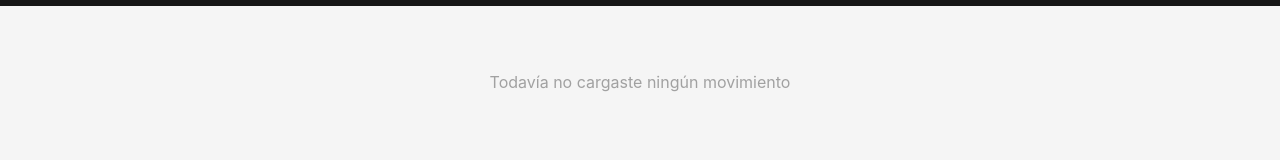
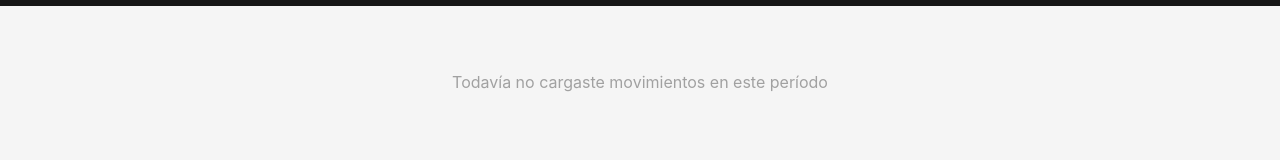
Before and after one commit to leisosag/trackly, a React (Vite) app: page / in a window 1280 px wide. Shown: the part 132-292 px from the top of the page. Built offline with nearby package versions, Linux system fonts and the light colour scheme.

Commit message:
feat: filter movements by selected month

```diff
--- a/src/features/budgets/components/BudgetList.tsx
+++ b/src/features/budgets/components/BudgetList.tsx
@@ -2,6 +2,7 @@ import { calculateBudgetProgress } from '@/shared/utils';
 import { BudgetCard } from './BudgetCard';
 import type { Movement } from '@/features/movements';
 import type { Budget } from '../types';
+import { useSelectedMonth } from '@/shared/context';
 
 interface BudgetListProps {
   budgets: Budget[];
@@ -14,6 +15,7 @@ export function BudgetList({
   movements,
   onBudgetClick,
 }: BudgetListProps) {
+  const { selectedDate } = useSelectedMonth();
   const general = budgets.find((b) => b.isGeneral);
   const custom = budgets.filter((b) => !b.isGeneral);
 
@@ -23,7 +25,7 @@ export function BudgetList({
         <div>
           <h4 className="mb-2 text-sm font-medium text-neutral-500">General</h4>
           <BudgetCard
-            progress={calculateBudgetProgress(general, movements)}
+            progress={calculateBudgetProgress(general, movements, selectedDate)}
             onClick={() => onBudgetClick?.(general)}
           />
         </div>
@@ -43,7 +45,11 @@ export function BudgetList({
             {custom.map((budget) => (
               <BudgetCard
                 key={budget.id}
-                progress={calculateBudgetProgress(budget, movements)}
+                progress={calculateBudgetProgress(
+                  budget,
+                  movements,
+                  selectedDate,
+                )}
                 onClick={() => onBudgetClick?.(budget)}
               />
             ))}
--- a/src/features/movements/components/MovementList.tsx
+++ b/src/features/movements/components/MovementList.tsx
@@ -16,7 +16,7 @@ export function MovementList({
   if (groups.length === 0) {
     return (
       <div className="flex flex-col items-center justify-center py-16 text-neutral-400">
-        <p>Todavía no cargaste ningún movimiento</p>
+        <p>Todavía no cargaste movimientos en este período</p>
       </div>
     );
   }
--- a/src/features/movements/components/MovementsPage.tsx
+++ b/src/features/movements/components/MovementsPage.tsx
@@ -6,12 +6,18 @@ import { MovementList } from './MovementList';
 import type { Movement } from '../types';
 import { Fab, Modal } from '@/shared/components';
 import { MovementForm } from '@/features/movement-form';
+import { useSelectedMonth } from '@/shared/context';
+import { filterMovementsByPeriod } from '@/shared/utils';
 
 type FormState = { mode: 'create' } | { mode: 'edit'; movement: Movement };
 
 export function MovementsPage() {
   const { movements, addMovement, updateMovement, removeMovement } =
     useMovements();
+
+  const { selectedDate } = useSelectedMonth();
+
+  const monthlyMovements = filterMovementsByPeriod(movements, selectedDate);
 
   const [formState, setFormState] = useState<FormState | null>(null);
 
@@ -35,11 +41,11 @@ export function MovementsPage() {
 
   return (
     <>
-      <BalanceHeader movements={movements} />
+      <BalanceHeader movements={monthlyMovements} />
 
       <main className="pb-24">
         <MovementList
-          movements={movements}
+          movements={monthlyMovements}
           onMovementClick={(movement) =>
             setFormState({ mode: 'edit', movement })
           }
--- /dev/null
+++ b/src/shared/utils/filterMovementsByPeriod.ts
@@ -0,0 +1,14 @@
+import type { Movement } from '@/features/movements';
+import { getPeriodRange } from './getPeriodRange';
+
+export function filterMovementsByPeriod(
+  movements: Movement[],
+  referenceDate: Date = new Date(),
+): Movement[] {
+  const { start, end } = getPeriodRange('monthly', referenceDate);
+
+  return movements.filter((movement) => {
+    const date = new Date(movement.date);
+    return date >= start && date <= end;
+  });
+}
--- a/src/shared/utils/index.ts
+++ b/src/shared/utils/index.ts
@@ -11,3 +11,4 @@ export {
 export { calculateSummary, type Summary } from './calculateSummary';
 export { getPeriodRange } from './getPeriodRange';
 export { calculateBudgetProgress } from './calculateBudgetProgress';
+export { filterMovementsByPeriod } from './filterMovementsByPeriod';
```
Also changed, not shown: 2 other files (tests, documents, lock files or other folders).
